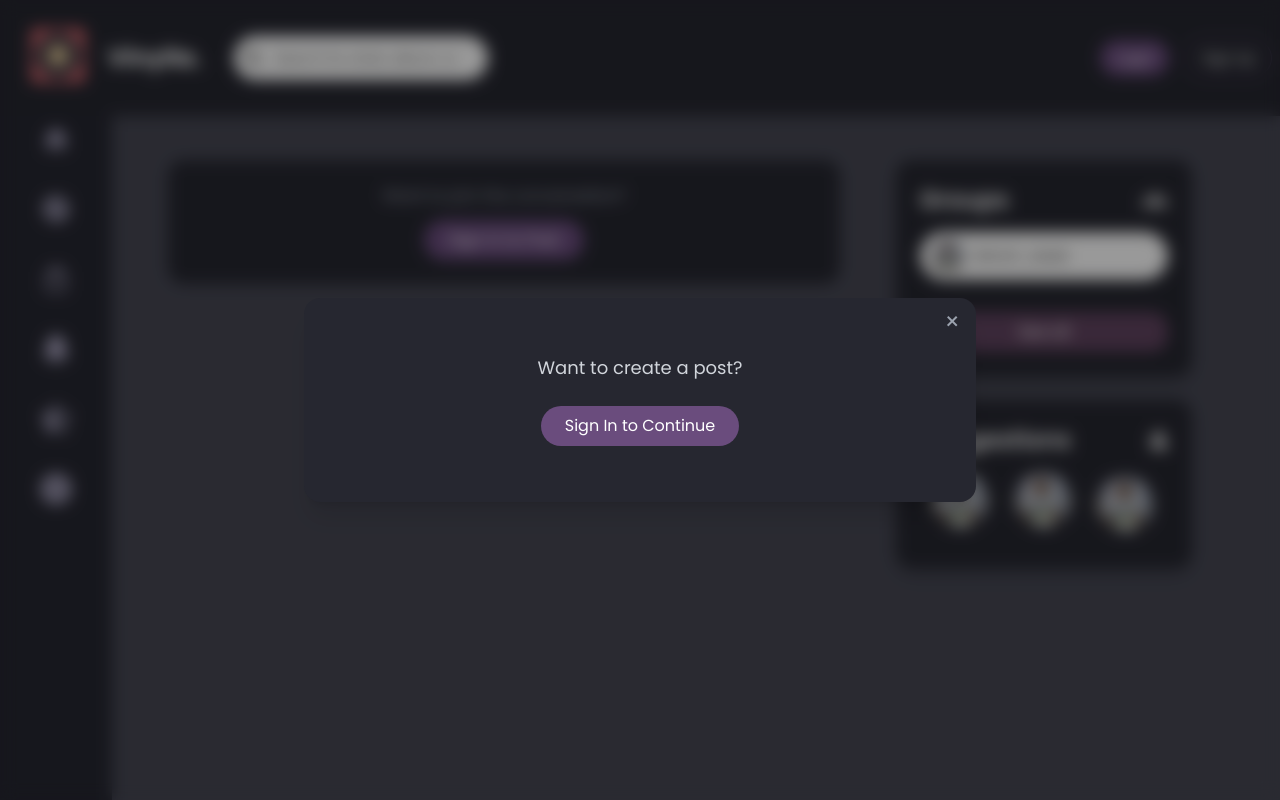
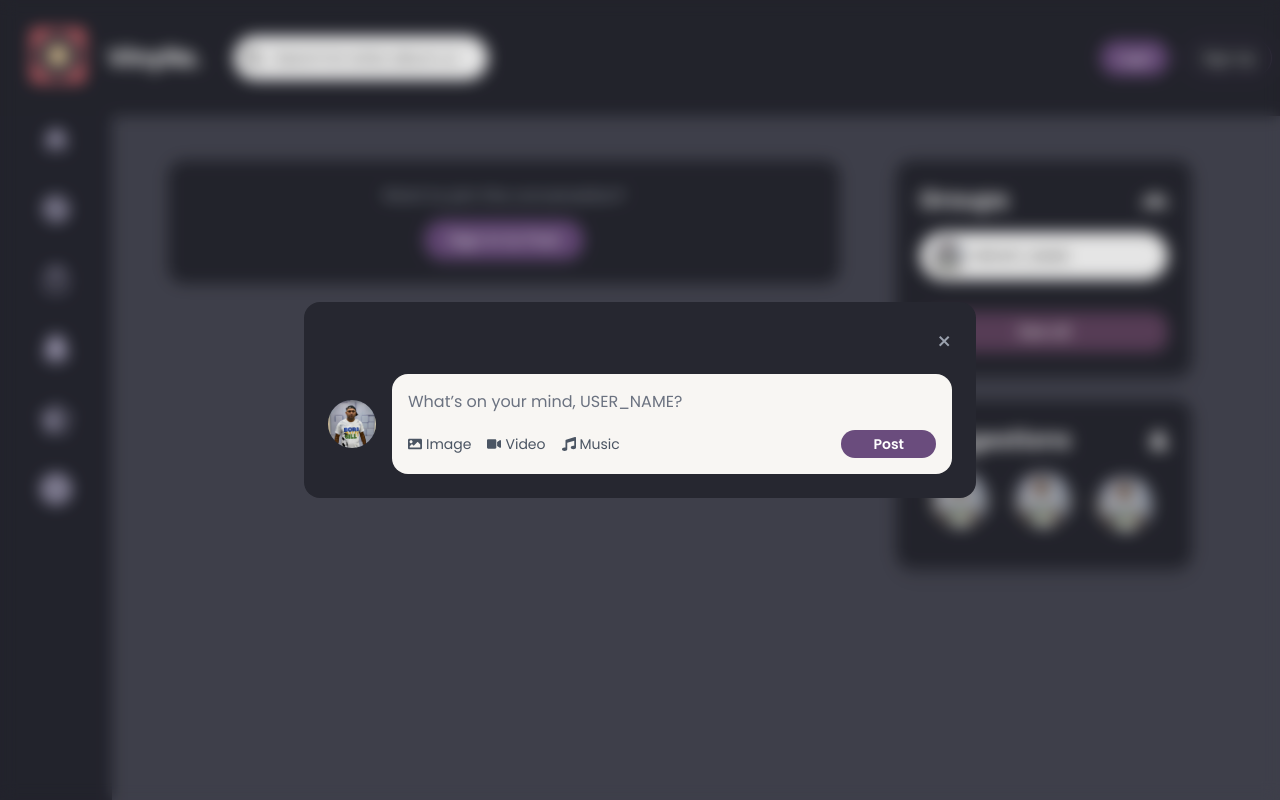
Before and after one commit to camila-vieirao/vinylla, a React (Vite) app in the folder frontend/: page /feed in a window 1280 px wide. Both pictures are taken after a click on the button 56 px from the left and 489 px from the top of the page. Built offline with nearby package versions, Linux system fonts and the light colour scheme.

Commit message:
Revert "update: improve create post modal behavior and overlay click-to-close"
This reverts commit 85d131a65bd253fde6fd3ba0103104da074cfb86.

```diff
--- a/frontend/src/components/CreatePostModal/CreatePostModal.tsx
+++ b/frontend/src/components/CreatePostModal/CreatePostModal.tsx
@@ -1,79 +1,45 @@
-import React, { useEffect, useState } from "react";
+import React from "react";
 import { FaImage, FaMusic, FaVideo } from "react-icons/fa";
 import avatar from "../../assets/borabill_avatar.jpeg";
-import api from "../../services/api/api";
 
 interface CreatePostModalProps {
+  postText?: string;
+  postImg?: string;
+  postMention?: string;
   onClose: () => void;
 }
 
 const CreatePostModal: React.FC<CreatePostModalProps> = ({ onClose }) => {
-  const [user, setUser] = useState<any>(null);
-
-  useEffect(() => {
-    async function fetchUser() {
-      try {
-        const token = localStorage.getItem("token");
-        if (!token) return;
-
-        const res = await api.get("/api/users/me", {
-          headers: { Authorization: `Bearer ${token}` },
-        });
-        setUser(res.data);
-      } catch (err) {
-        console.error("Failed to fetch user:", err);
-        setUser(null);
-      }
-    }
-
-    fetchUser();
-  }, []);
-
   return (
-    <div
-      className="fixed inset-0 flex items-center justify-center z-50 backdrop-blur-sm bg-black/40"
-      onClick={onClose}
-    >
-      <div
-        className="relative bg-[#262730] max-w-2xl w-full p-6 rounded-2xl shadow-xl"
-        onClick={(e) => e.stopPropagation()}
-      >
+    <div className="fixed inset-0 flex items-center justify-center z-50 backdrop-blur-sm bg-black/10">
+      <div className="flex justify-center items-start flex-1">
+        <div className="bg-[#262730] max-w-2xl w-full p-6 rounded-2xl">
+          <div className="flex justify-end">
             <button
               onClick={onClose}
-          className="cursor-pointer absolute top-2 right-4 text-gray-400 hover:text-white transition text-2xl"
+              className="cursor-pointer mb-4 text-gray-400 hover:text-white text-2xl"
             >
               ×
             </button>
+          </div>
 
-        {!user && (
-          <div className="text-center flex flex-col items-center gap-6 py-8">
-            <p className="text-gray-300 text-lg">Want to create a post?</p>
+          <div className="flex items-center gap-4">
             <button
-              className="bg-[#6a4c7d] text-white px-6 py-2 rounded-full hover:bg-[#5a3f6b] transition cursor-pointer"
-              onClick={() => (window.location.href = "/login")}
+              type="button"
+              className="flex-shrink-0 text-sm bg-gray-800 rounded-full cursor-pointer"
             >
-              Sign In to Continue
-            </button>
-          </div>
-        )}
-
-        {user && (
-          <div className="flex items-center gap-4 mt-4">
               <img
                 className="w-12 h-12 rounded-full object-cover object-center"
-              src={
-                user?.profilePicture
-                  ? `http://localhost:3000/uploads/profile/${user.profilePicture}`
-                  : avatar
-              }
+                src={avatar}
                 alt="user photo"
               />
+            </button>
 
             <div className="bg-[#f8f6f3] rounded-2xl p-4 flex-1 flex flex-col gap-4">
               <input
                 type="text"
                 className="w-full bg-transparent outline-none text-gray-800 placeholder-gray-500"
-                placeholder={`What's on your mind, ${user?.name}?`}
+                placeholder="What’s on your mind, USER_NAME?"
               />
 
               <div className="flex items-center justify-between text-sm">
@@ -94,7 +60,7 @@ const CreatePostModal: React.FC<CreatePostModalProps> = ({ onClose }) => {
               </div>
             </div>
           </div>
-        )}
+        </div>
       </div>
     </div>
   );
```
Lines whose indentation alone changed are shown as unchanged.
